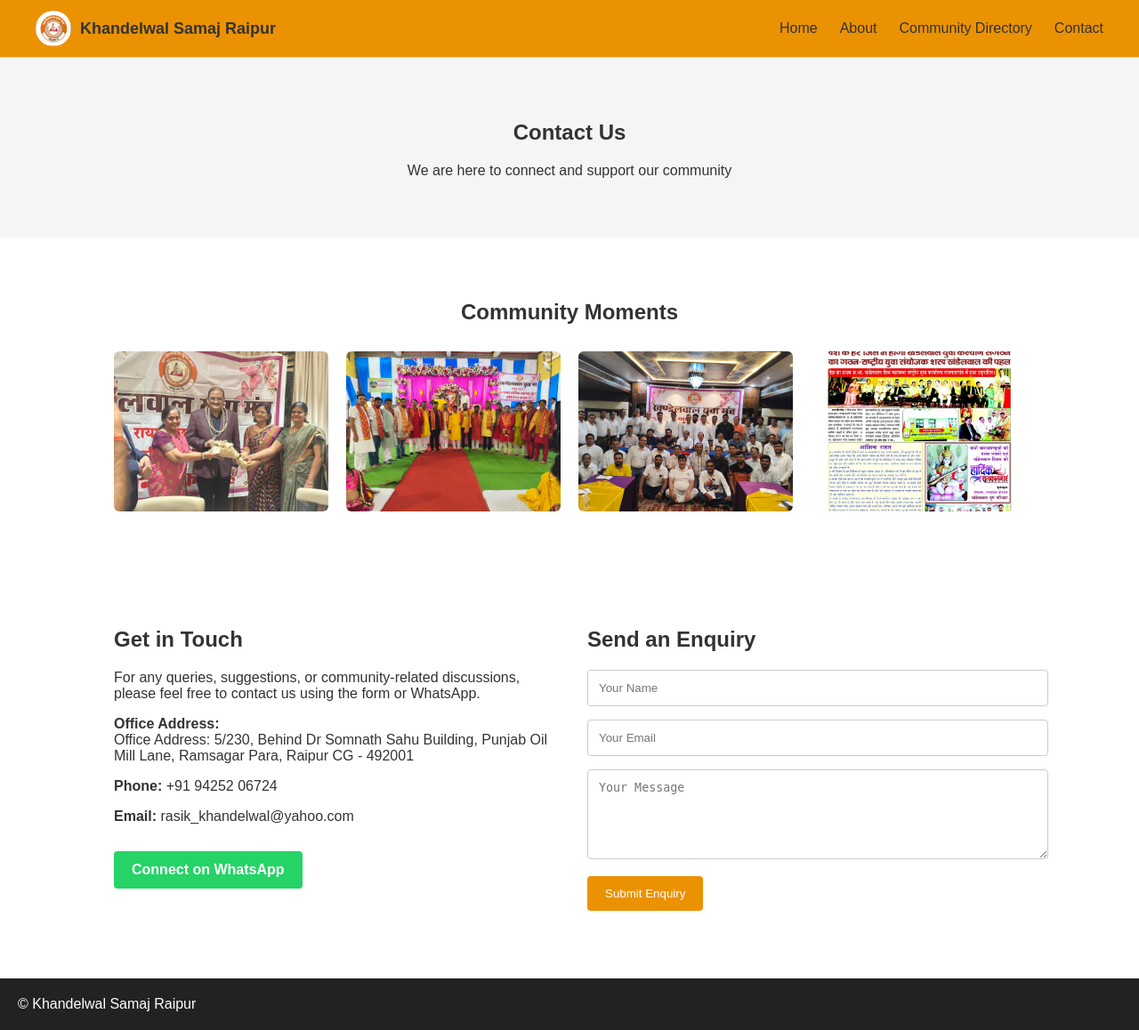
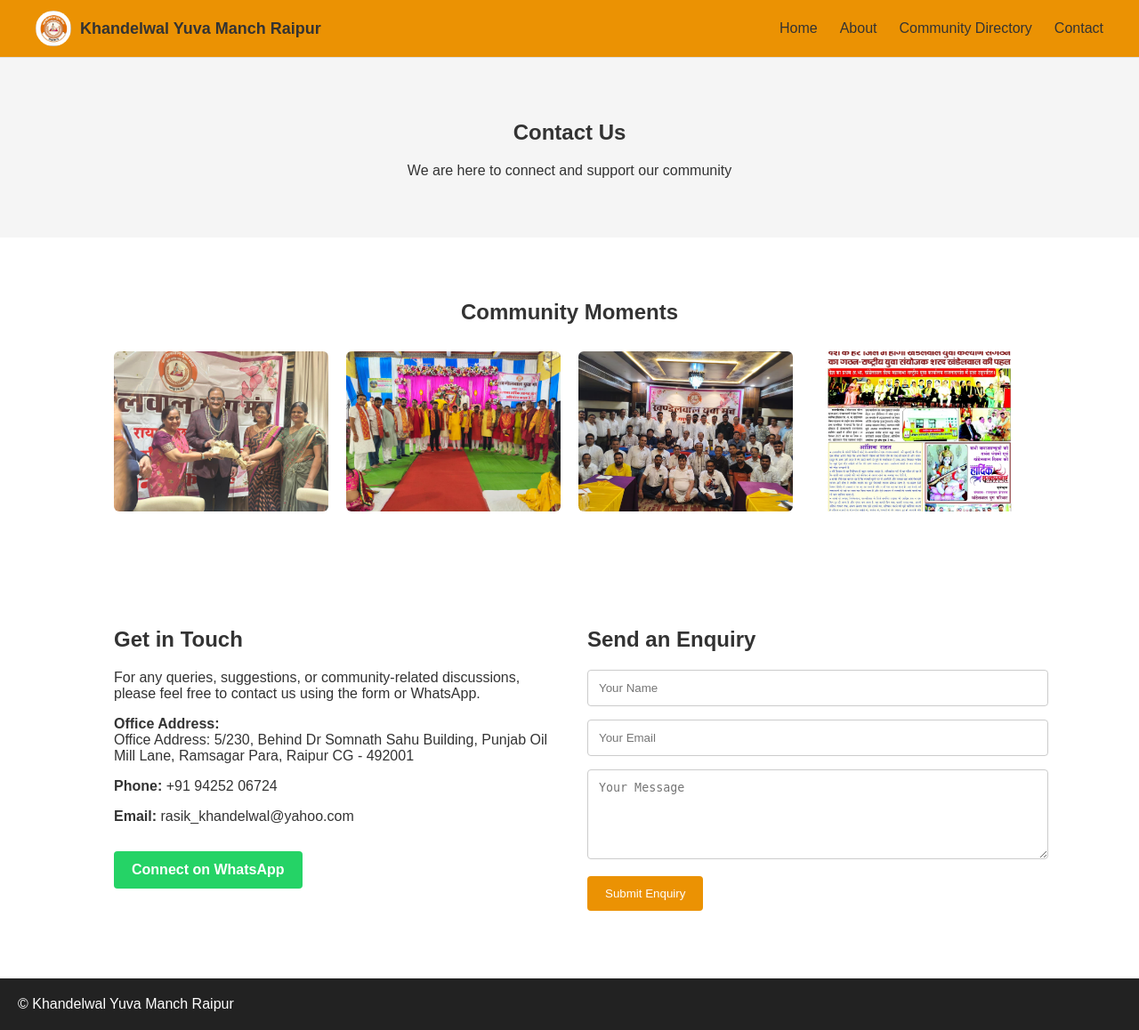
Before and after one commit to Apoorvghoshal/The_phenix, a Flask app: page /contact in a window 1280 px wide. Shown: the whole page at 89% size. Run offline with Flask 3, Linux system fonts and the light colour scheme.

Commit message:
Update contact page for Khandelwal Yuva Manch

```diff
--- a/templates/contact.html
+++ b/templates/contact.html
@@ -2,7 +2,7 @@
 <html lang="en">
 <head>
   <meta charset="UTF-8">
-  <title>Contact Us | Khandelwal Samaj Raipur</title>
+  <title>Contact Us | Khandelwal Yuva Manch Raipur</title>
   <meta name="viewport" content="width=device-width, initial-scale=1.0">
   <meta name="robots" content="noindex, nofollow">
   <link rel="stylesheet" href="{{ url_for('static', filename='contact.css') }}">
@@ -13,7 +13,7 @@
   <div class="nav-container">
     <div class="logo">
       <img src="{{ url_for('static', filename='assests/logo.png') }}" alt="Logo">
-      <span>Khandelwal Samaj Raipur</span>
+      <span>Khandelwal Yuva Manch Raipur</span>
     </div>
 
     <nav id="nav-menu">
@@ -82,7 +82,7 @@
 </section>
 
 <footer class="contact-footer">
-  © Khandelwal Samaj Raipur
+  © Khandelwal Yuva Manch Raipur
 </footer>
 
 <script src="{{ url_for('static', filename='contact.js') }}"></script>
```
